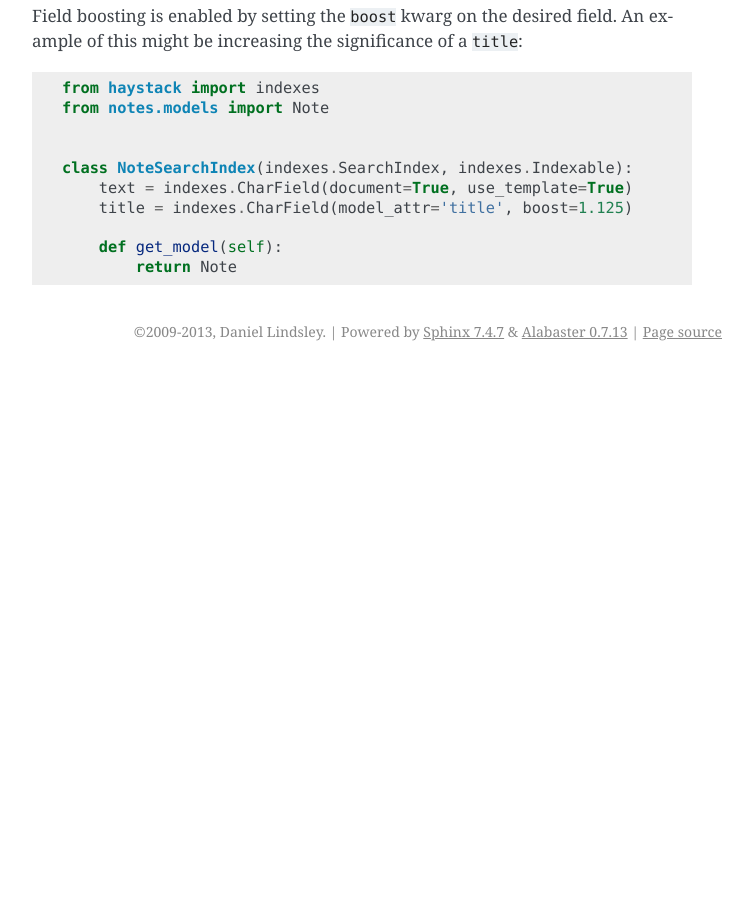
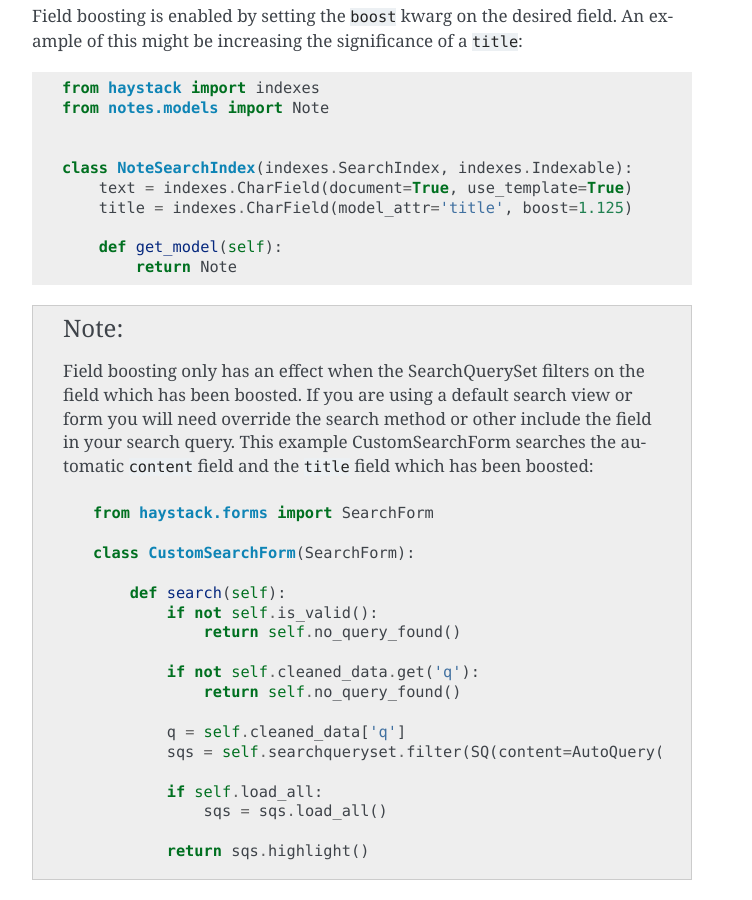
Before and after one commit to django-haystack/django-haystack, a Sphinx documentation site: the page built from docs/boost.rst, in a window 1280 px wide and 900 px high, scrolled down 1715 px. Shown: the whole window, without its empty margins (388-1140 px from the left). Built offline with Sphinx 7.4.7, drawn with Linux system fonts in a browser that asks for light colours; before the commit the page ends 2086 px from its top, so only the background shows below that.

Commit message:
Docs: explain how field boosting interacts with filter
Thanks to @amjoconn for contributing a doc update to help newcomers

Closes #1043

```diff
--- a/docs/boost.rst
+++ b/docs/boost.rst
@@ -94,3 +94,30 @@
 
         def get_model(self):
             return Note
+
+.. note::
+
+  Field boosting only has an effect when the SearchQuerySet filters on the
+  field which has been boosted. If you are using a default search view or
+  form you will need override the search method or other include the field
+  in your search query. This example CustomSearchForm searches the automatic
+  ``content`` field and the ``title`` field which has been boosted::
+
+    from haystack.forms import SearchForm
+
+    class CustomSearchForm(SearchForm):
+
+        def search(self):
+            if not self.is_valid():
+                return self.no_query_found()
+
+            if not self.cleaned_data.get('q'):
+                return self.no_query_found()
+
+            q = self.cleaned_data['q']
+            sqs = self.searchqueryset.filter(SQ(content=AutoQuery(q)) | SQ(title=AutoQuery(q)))
+
+            if self.load_all:
+                sqs = sqs.load_all()
+
+            return sqs.highlight()
```
